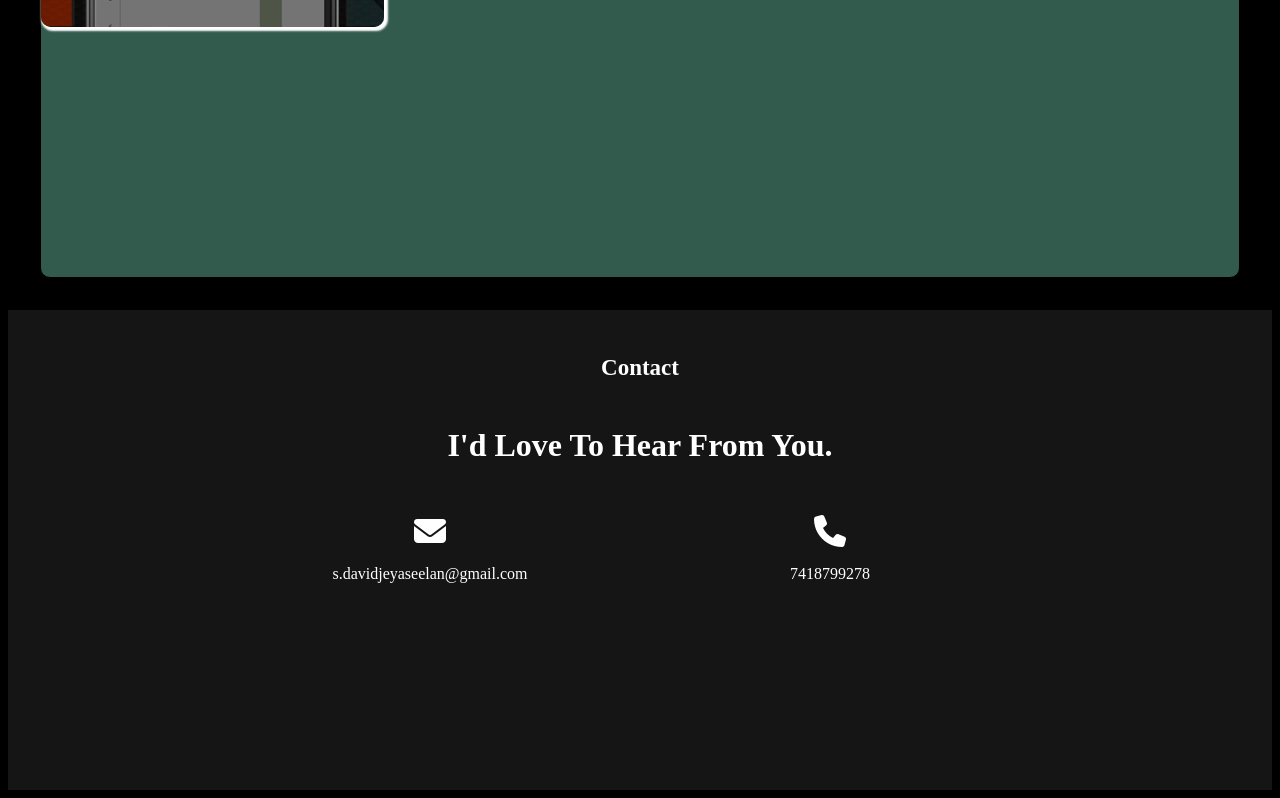
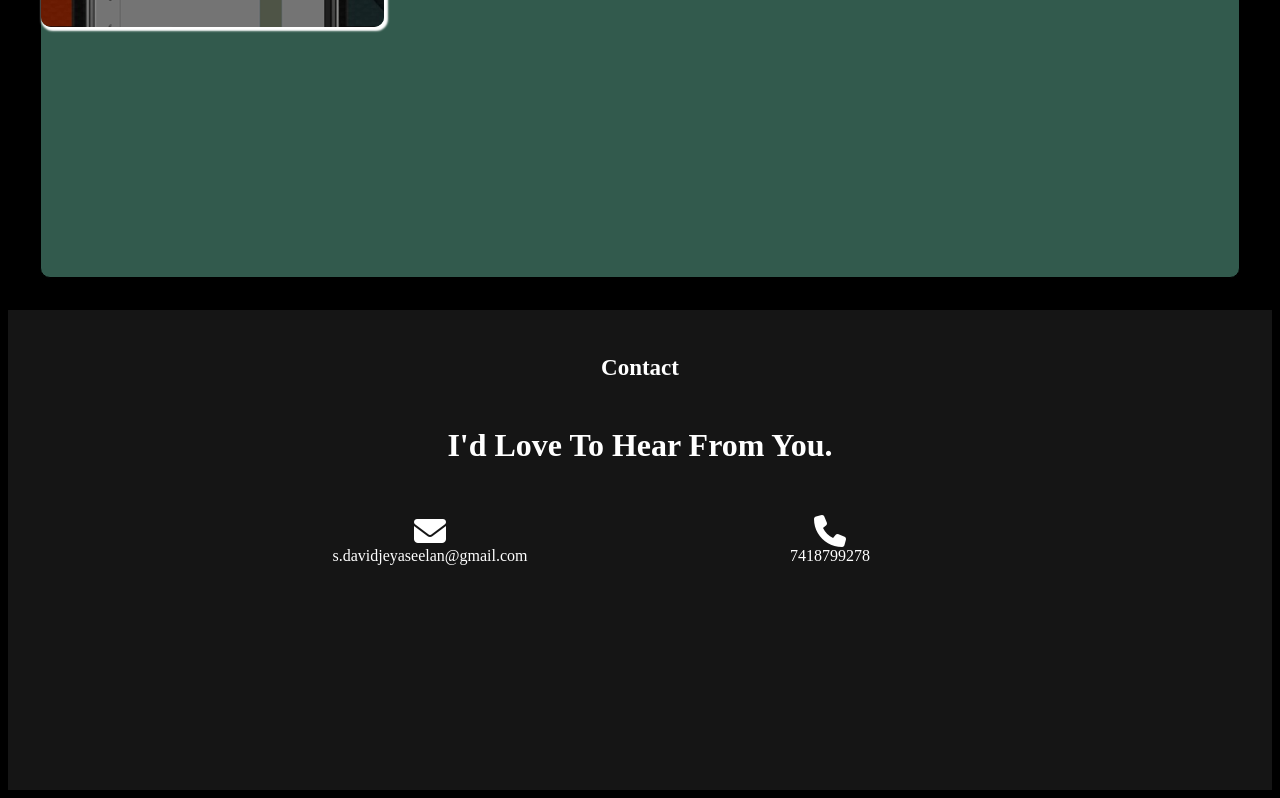
Before and after one commit to karthi4178/profile, a plain HTML site: page index.html in a window 1280 px wide. Shown: the part 5736-6534 px from the top of the page. Drawn offline with Linux system fonts and the light colour scheme.

Commit message:
Update index.html

```diff
--- a/index.html
+++ b/index.html
@@ -231,17 +231,19 @@
             <div id="contact-mail">
             <script src="https://kit.fontawesome.com/52013d18f9.js" crossorigin="anonymous"></script>
             <i class="fa-solid fa-envelope"></i>
-            <br>
-                <br>
-                <span><a href="mailto:s.davidjeyaseelan@gmail.com">s.davidjeyaseelan@gmail.com</a></span>
+                <span>
+                    <br>
+                    <a href="mailto:s.davidjeyaseelan@gmail.com">s.davidjeyaseelan@gmail.com</a>
+                </span>
 
         </div>
         <div id="contact-num">
         <script src="https://kit.fontawesome.com/52013d18f9.js" crossorigin="anonymous"></script>
             <i class="fa-solid fa-phone"></i>
-            <br>
-            <br>
-            <span>7418799278</span>
+            <span>
+                <br>
+                7418799278
+            </span>
         </div>
         </div>
 
```
